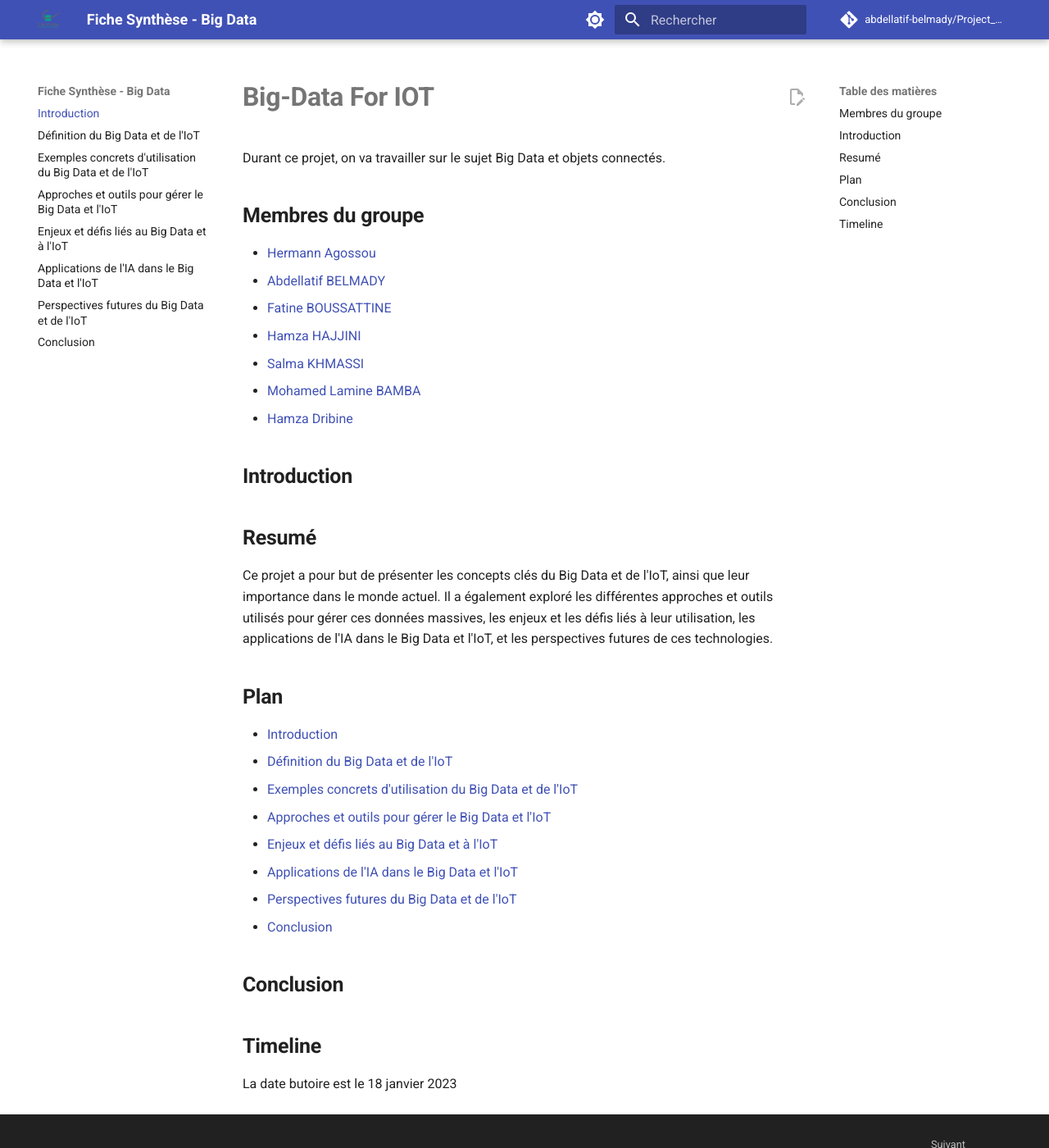
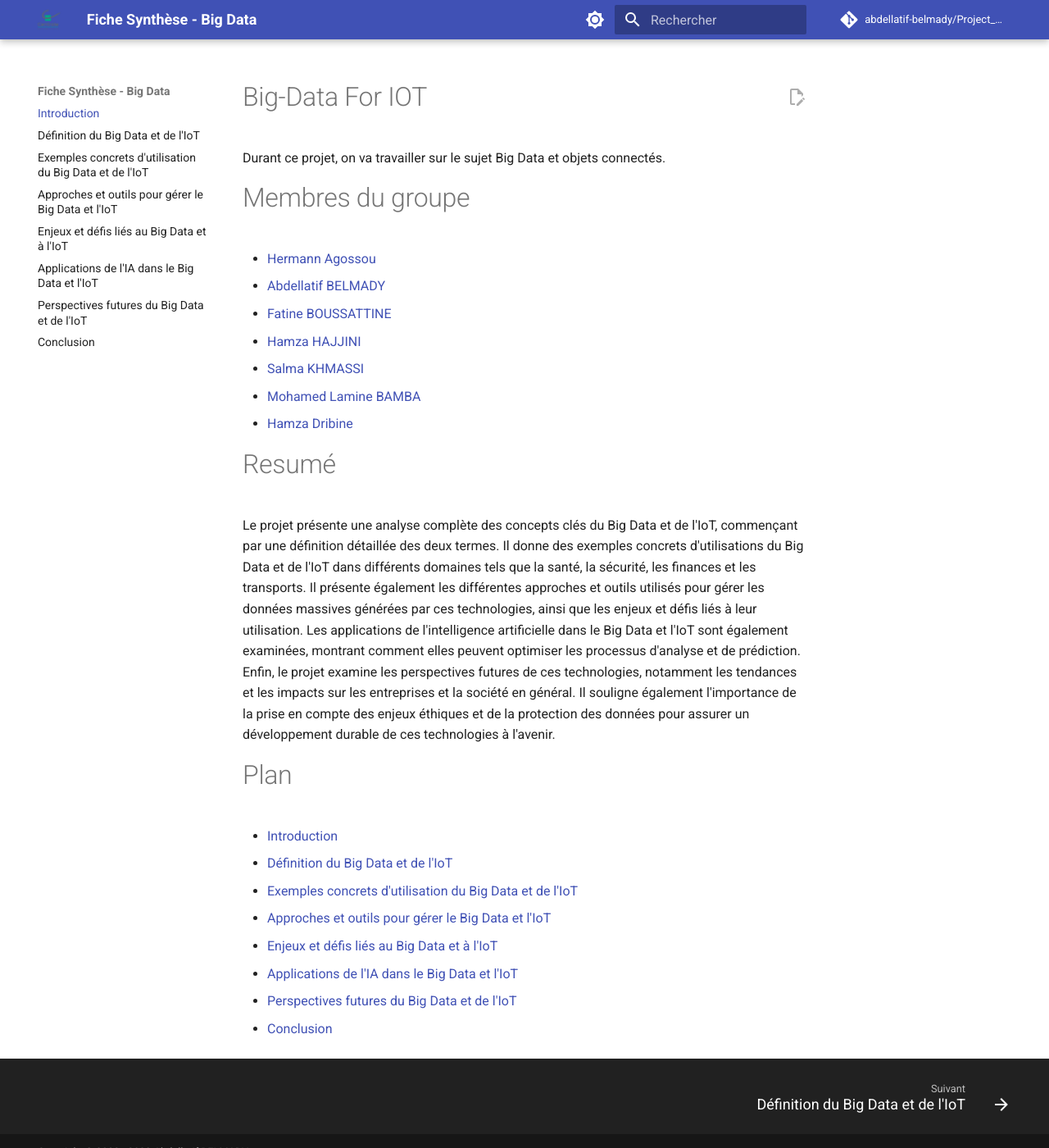
Before and after one commit to abdellatif-belmady/Project_Big-Data_documentation, an MkDocs documentation site: the page built from docs/index.md, in a window 1280 px wide and 1400 px high. Shown: the whole window at 82% size. Built offline with MkDocs 1.6.1 and Material for MkDocs 9.7.7, drawn with Linux system fonts in a browser that asks for light colours; comment, search, counter and statistics services are not loaded.

Commit message:
Update index.md

```diff
--- a/docs/index.md
+++ b/docs/index.md
@@ -1,8 +1,8 @@
-# **Big-Data For IOT**
+# Big-Data For IOT
 
 Durant ce projet, on va travailler sur le sujet Big Data et objets connectés.
 
-## **Membres du groupe**
+# Membres du groupe
 - [Hermann Agossou](https://github.com/hermann-web/)
 - [Abdellatif BELMADY](https://github.com/Abdellatif-belmady/)
 - [Fatine BOUSSATTINE](https://github.com/FatineDev/)
@@ -11,22 +11,15 @@ Durant ce projet, on va travailler sur le sujet Big Data et objets connectés.
 - [Mohamed Lamine BAMBA](https://github.com/limto18/)
 - [Hamza Dribine](https://github.com/hamza-dri/)
 
-## **Introduction**
+# Resumé
+Le projet présente une analyse complète des concepts clés du Big Data et de l'IoT, commençant par une définition détaillée des deux termes. Il donne des exemples concrets d'utilisations du Big Data et de l'IoT dans différents domaines tels que la santé, la sécurité, les finances et les transports. Il présente également les différentes approches et outils utilisés pour gérer les données massives générées par ces technologies, ainsi que les enjeux et défis liés à leur utilisation. Les applications de l'intelligence artificielle dans le Big Data et l'IoT sont également examinées, montrant comment elles peuvent optimiser les processus d'analyse et de prédiction. Enfin, le projet examine les perspectives futures de ces technologies, notamment les tendances et les impacts sur les entreprises et la société en général. Il souligne également l'importance de la prise en compte des enjeux éthiques et de la protection des données pour assurer un développement durable de ces technologies à l'avenir.
 
-## **Resumé**
-Ce projet a pour but de présenter les concepts clés du Big Data et de l'IoT, ainsi que leur importance dans le monde actuel. Il a également exploré les différentes approches et outils utilisés pour gérer ces données massives, les enjeux et les défis liés à leur utilisation, les applications de l'IA dans le Big Data et l'IoT, et les perspectives futures de ces technologies.
-
-## **Plan**
-- [Introduction](index.md)
-- [Définition du Big Data et de l'IoT](definitions-big-data-et-iot.md)
-- [Exemples concrets d'utilisation du Big Data et de l'IoT](cas-dusages.md)
-- [Approches et outils pour gérer le Big Data et l'IoT](approches-et-outils.md)
-- [Enjeux et défis liés au Big Data et à l'IoT](enjeux-et-defis.md)
-- [Applications de l'IA dans le Big Data et l'IoT](applications-de-ia.md)
-- [Perspectives futures du Big Data et de l'IoT](perspectives-futures.md)
-- [Conclusion](conclusion.md)
-
-## **Conclusion**
-
-## **Timeline**
-La date butoire est le 18 janvier 2023
+# Plan
+- [Introduction](/pages/introduction.md)
+- [Définition du Big Data et de l'IoT](/pages/definitions-big-data-et-iot.md)
+- [Exemples concrets d'utilisation du Big Data et de l'IoT](/pages/cas-dusages.md)
+- [Approches et outils pour gérer le Big Data et l'IoT](/pages/approches-et-outils.md)
+- [Enjeux et défis liés au Big Data et à l'IoT](/pages/enjeux-et-defis.md)
+- [Applications de l'IA dans le Big Data et l'IoT](/pages/applications-de-ia.md)
+- [Perspectives futures du Big Data et de l'IoT](/pages/perspectives-futures.md)
+- [Conclusion](/pages/conclusion.md)
```
